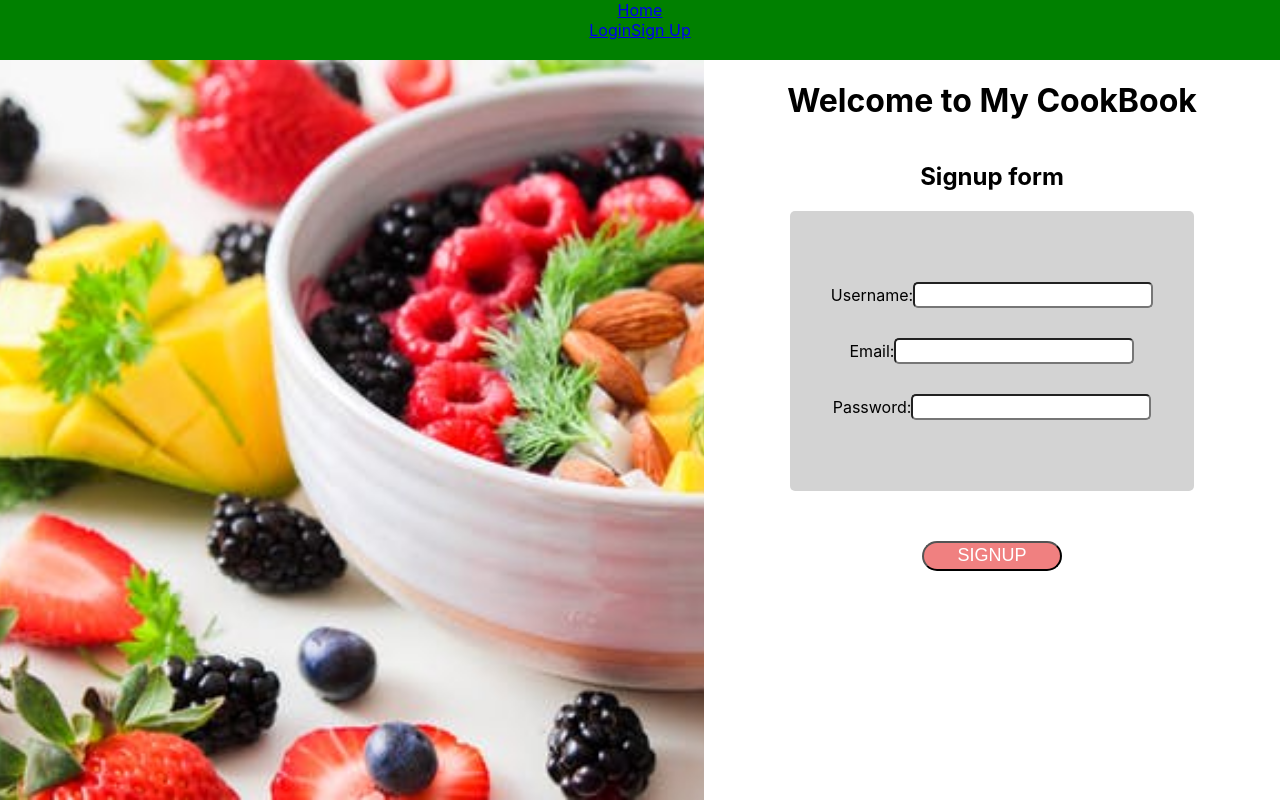
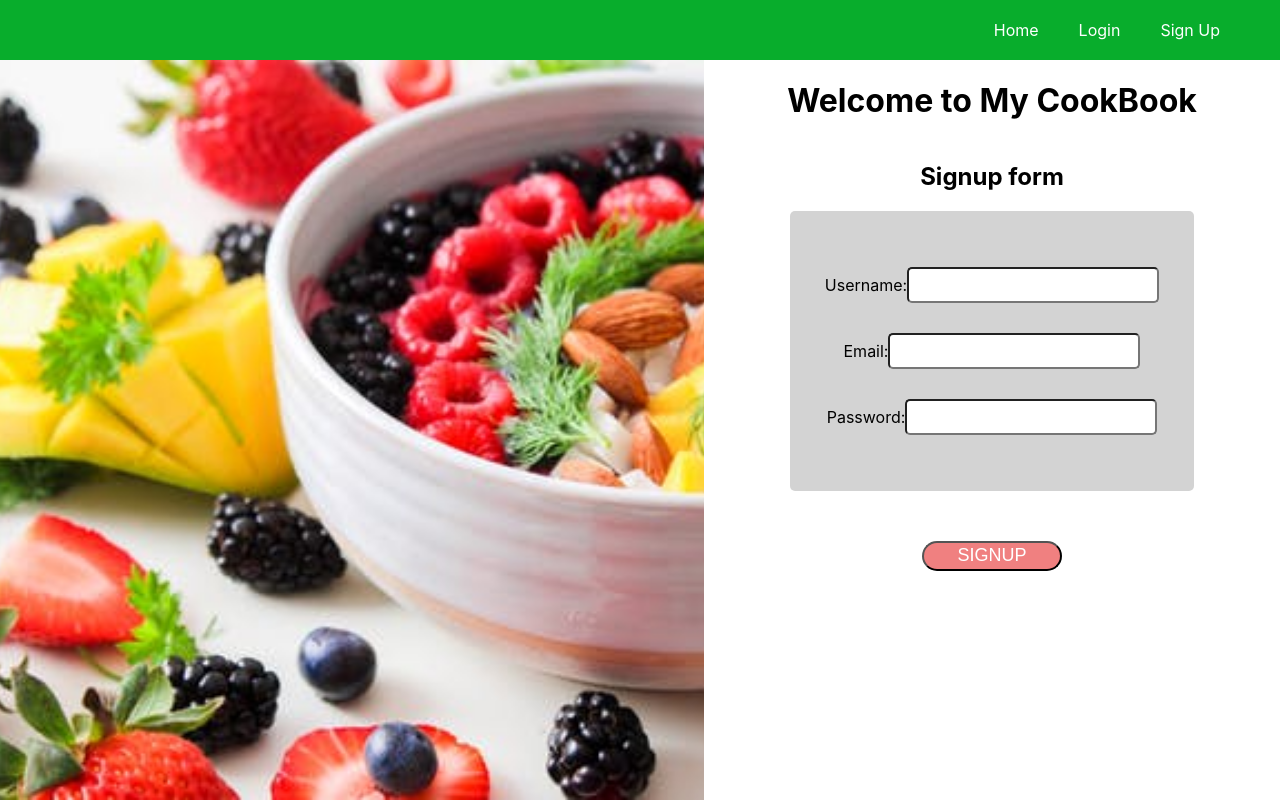
Before and after one commit to kevmedina/final-project-recipe-book-client, a React (Create React App) app: page /signup-page in a window 1280 px wide. Built offline with nearby package versions, Linux system fonts and the light colour scheme; no server answers.

Commit message:
update navbar, signup and login components then added user profile component

```diff
--- a/src/App.js
+++ b/src/App.js
@@ -4,22 +4,17 @@ import "./App.css";
 import Signup from "./components/Authentication/Signup/Signup";
 import Login from "./components/Authentication/Login/Login";
 import Home from "./components/Home/Home";
-import Private from "./components/Private/Private";
-import NavBar from "./components/Navbar/Navbar";
+import UserProfile from "./components/UserProfile/UserProfile";
 
 function App() {
   return (
     <div className="App">
-      <header>
-        <NavBar />
-      </header>
       <Switch>
         <Route exact path="/" component={Home} />
         <Route exact path="/signup-page" component={Signup} />
         <Route exact path="/login-page" component={Login} />
-        <Route exact path="/private" component={Private} />
+        <Route exact path="/user-profile" component={UserProfile} />
       </Switch>
-      {/* <footer>Made with at Ironhack Miami - PTWD October 2019</footer> */}
     </div>
   );
 }
--- a/src/components/Authentication/Login/Login.js
+++ b/src/components/Authentication/Login/Login.js
@@ -1,6 +1,7 @@
 import React from "react";
 import { Redirect } from "react-router-dom";
 import { AuthContext } from "../../../context/index";
+import NavBar from "../../Navbar/Navbar";
 
 function Login() {
   return (
@@ -18,6 +19,10 @@ function Login() {
             {isLoggedIn ? (
               <Redirect to="/" />
             ) : (
+              <>
+                <header>
+                  <NavBar />
+                </header>
                 <div className="signup">
                   <h2>Login form</h2>
                   <form onSubmit={handleLoginSubmit}>
@@ -47,6 +52,7 @@ function Login() {
                   </form>
                   {message && <div>{message}</div>}
                 </div>
+              </>
             )}
           </div>
         );
--- a/src/components/Authentication/Signup/Signup.css
+++ b/src/components/Authentication/Signup/Signup.css
@@ -17,6 +17,7 @@ form input {
   font-size: 18px;
   border-radius: 5px;
   margin: 15px 0;
+  padding: 6px 8px;
 }
 
 .inner-form-container {
--- a/src/components/Authentication/Signup/Signup.js
+++ b/src/components/Authentication/Signup/Signup.js
@@ -2,6 +2,7 @@ import React from "react";
 import { Redirect } from "react-router-dom";
 import { AuthContext } from "../../../context/index";
 import "./Signup.css";
+import NavBar from "../../Navbar/Navbar";
 
 function Signup() {
   return (
@@ -20,6 +21,10 @@ function Signup() {
             {isLoggedIn ? (
               <Redirect to="/" />
             ) : (
+              <>
+                <header>
+                  <NavBar />
+                </header>
                 <div className="signup">
                   {/* Left div with fruit background image */}
                   <div className="picture-div">&nbsp;</div>
@@ -62,10 +67,11 @@ function Signup() {
                         />
                       </div>
                     </div>
+                    {message && <div>{message}</div>}
                     <button>Signup</button>
                   </form>
-                {message && <div>{message}</div>}
                 </div>
+              </>
             )}
           </div>
         );
--- a/src/components/Home/Home.js
+++ b/src/components/Home/Home.js
@@ -1,8 +1,12 @@
 import React from "react";
+import NavBar from "../Navbar/Navbar";
 
 const Home = () => {
   return (
     <div>
+      <header>
+        <NavBar />
+      </header>
       <h1>Build Your Own Recipe Book!</h1>
     </div>
   );
--- a/src/components/Navbar/NavBar.css
+++ b/src/components/Navbar/NavBar.css
@@ -1,5 +1,31 @@
 .navbar {
-    max-width: 100%;
-    height: 60px;
-    background-color: green;
+  max-width: 100%;
+  height: 60px;
+  background-color: rgb(8, 173, 44);
 }
+
+.navbar > nav > div {
+  display: flex;
+  justify-content: flex-end;
+  margin-right: 40px;
+}
+
+.link {
+  color: #ffffff;
+  text-decoration: none;
+  margin: 20px;
+}
+
+.navbar button {
+    position: absolute;
+    top: 3%;
+    right: 3%;
+    width: 80px;
+    height: 25px;
+    border-radius: 8px;
+    color:  rgb(8, 173, 44);
+    text-transform: uppercase;
+    font-weight: bold;
+    font-size: 14px;
+    cursor: pointer;
+}
--- a/src/components/Navbar/Navbar.js
+++ b/src/components/Navbar/Navbar.js
@@ -8,19 +8,26 @@ function Navbar() {
     <AuthContext.Consumer>
       {context => {
         const { isLoggedIn } = context.state;
+        const { handleLogout } = context;
         return (
           <div className="navbar">
-            <nav>
-              <NavLink to="/">Home</NavLink>
-              {isLoggedIn ? (
-                <NavLink to="/private">Private</NavLink>
-              ) : (
+            {isLoggedIn ? (
+              <button onClick={handleLogout}>Logout</button>
+            ) : (
+              <nav>
                 <div>
-                  <NavLink to="/login-page">Login</NavLink>
-                  <NavLink to="/signup-page">Sign Up</NavLink>
+                  <NavLink className="link" to="/">
+                    Home
+                  </NavLink>
+                  <NavLink className="link" to="/login-page">
+                    Login
+                  </NavLink>
+                  <NavLink className="link" to="/signup-page">
+                    Sign Up
+                  </NavLink>
                 </div>
-              )}
-            </nav>
+              </nav>
+            )}
           </div>
         );
       }}
--- /dev/null
+++ b/src/components/UserProfile/UserProfile.js
@@ -0,0 +1,23 @@
+import React, { Component } from "react";
+import { AuthContext } from "../../context/index";
+
+export default class UserProfile extends Component {
+  componentDidMount() {
+    console.log("------------", this.context.state.currentUser);
+    if (!this.context.state.isLoggedIn) {
+      return this.props.history.push("/signup-page");
+    }
+  }
+
+  render() {
+    const { username } = this.context.state.currentUser;
+    return (
+      <div>
+        <h3>Welcome to the Private Page!</h3>
+        <p>User in session: {username}</p>
+      </div>
+    );
+  }
+}
+
+UserProfile.contextType = AuthContext;
--- a/src/context/index.js
+++ b/src/context/index.js
@@ -69,8 +69,8 @@ class AuthProvider extends Component {
           currentUser: user,
           isLoggedIn: true
         }));
-        alert(`${message}`);
-        this.props.history.push("/");
+        console.log(`${message}`);
+        this.props.history.push("/login-page");
       })
       .catch(err => {
         if (err.response && err.response.data) {
@@ -113,8 +113,8 @@ class AuthProvider extends Component {
           currentUser: user,
           isLoggedIn: true
         }));
-        alert(`${message}`);
-        this.state.history.push("/");
+        console.log(`${message}`);
+        this.state.history.push("/user-profile");
       })
       .catch(err => {
         if (err.response && err.response.data) {
```
Lines whose indentation alone changed are shown as unchanged.
